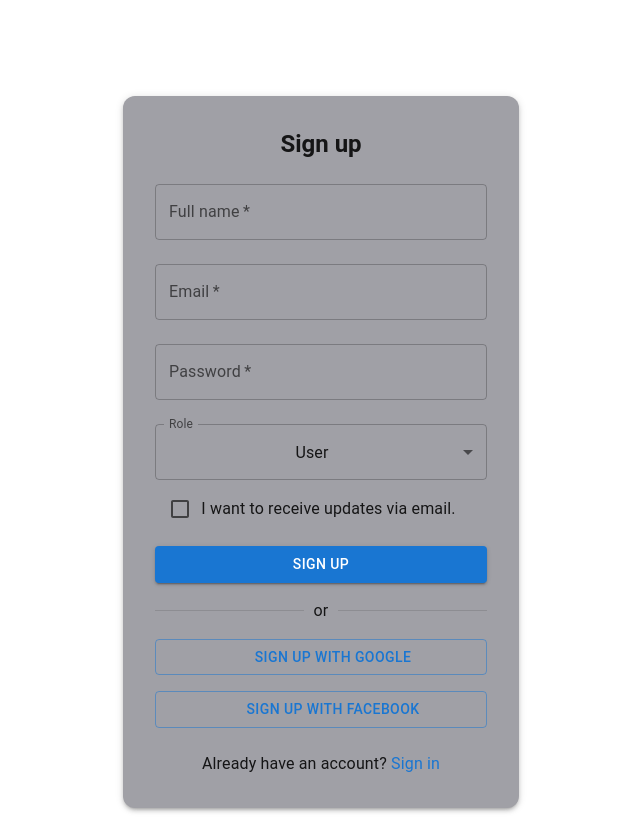
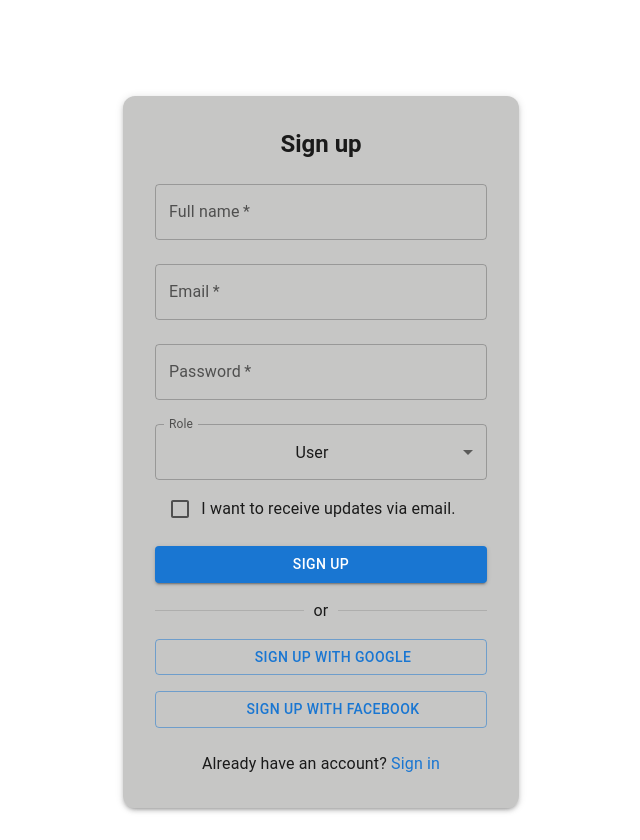
Before and after one commit to 2001Denvor/Frontend, a React (Vite) app: page /signup in a window 1280 px wide. Shown: the whole page, without its empty margins (319-959 px from the left). Built offline with nearby package versions, Linux system fonts and the light colour scheme; some icons are missing.

Commit message:
color change

```diff
--- a/src/Components/Login.jsx
+++ b/src/Components/Login.jsx
@@ -74,7 +74,7 @@ export default function Login() {
           boxShadow: 3,
           p: 4,
           borderRadius: 3,
-          backgroundColor: "#A0A0A6",
+          backgroundColor: "#696a6861",
         }}
       >
         <Typography component="h1" variant="h5">
--- a/src/Components/MyProfile.jsx
+++ b/src/Components/MyProfile.jsx
@@ -14,8 +14,8 @@ const MyProfile = () => {
 
   return (
     <Box sx={{ mt: 10, display: 'flex', justifyContent: 'center', }}>
-      <Card sx={{ maxWidth: 400, width: '100%', p: 2,}}>
-        <CardContent sx={{ display: 'flex', flexDirection: 'column', alignItems: 'center' }}>
+      <Card sx={{ maxWidth: 400, width: '100%', p: 2, backgroundColor: '#63635dff', boxShadow: 3 }}>
+        <CardContent sx={{ display: 'flex', flexDirection: 'column', alignItems: 'center', }}>
           <Avatar sx={{ width: 80, height: 80, mb: 2 }}>
             {avatarLetter}
           </Avatar>
--- a/src/Components/SignUp.jsx
+++ b/src/Components/SignUp.jsx
@@ -78,7 +78,7 @@ const SignUp = () => {
 
   return (
     <Container maxWidth="xs">
-      <Box sx={{ mt: 8, p: 4, boxShadow: 3, borderRadius: 3, backgroundColor: "#A0A0A6" }}>
+      <Box sx={{ mt: 8, p: 4, boxShadow: 3, borderRadius: 3, backgroundColor: "#696a6861" }}>
         <Typography variant="h5" fontWeight="bold" gutterBottom>
           Sign up
         </Typography>
```
